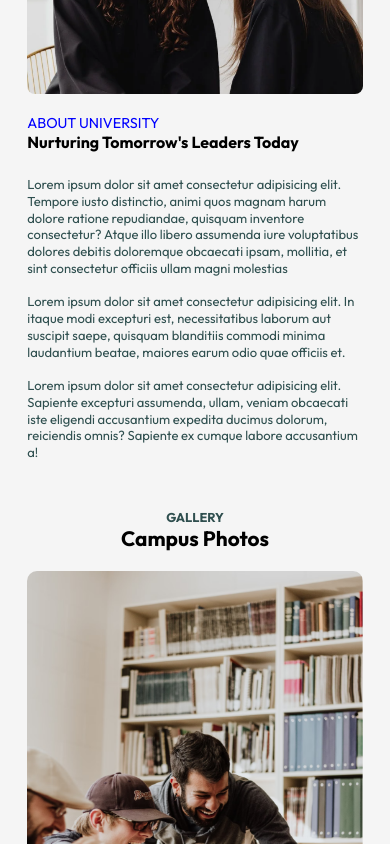
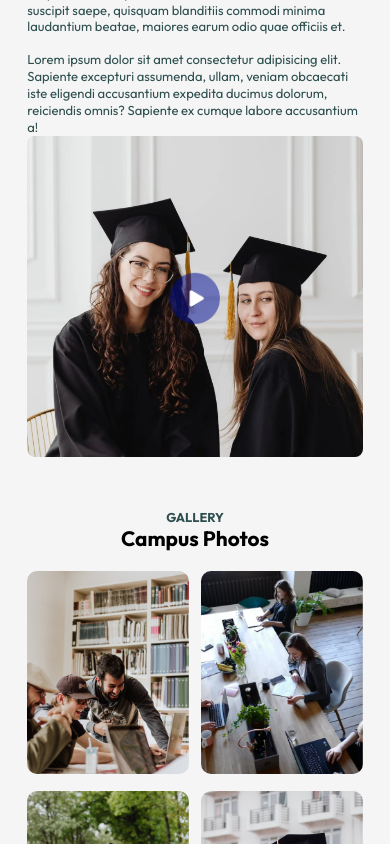
Before and after one commit to isaacmugwimi/College, a React (Vite) app in the folder College/: page / in a window 390 px wide. Shown: the part 2320-3164 px from the top of the page. Built offline with nearby package versions, Linux system fonts and the light colour scheme.

Commit message:
added a video and some stuffs

```diff
--- a/College/src/App.jsx
+++ b/College/src/App.jsx
@@ -1,3 +1,4 @@
+import { useState } from "react";
 import { About } from "./Component/About/About.jsx";
 import { Campus } from "./Component/Campus/Campus.jsx";
 import { Contact } from "./Component/Contact/Contact.jsx";
@@ -8,7 +9,9 @@ import Programs from "./Component/Programs/Programs.jsx";
 // import { Testimonials } from "./Component/Testimonials/Testimonials.jsx";
 import { Testimonials2 } from "./Component/Testimonials/Testimonials2.jsx";
 import { Title } from "./Component/Title/Title.jsx";
+import { VideoPlayer } from "./Component/VideoPlayer/VideoPlayer.jsx";
 const App = () => {
+  const [playState, setPlayState] =useState(false)
   return (
     <div>
       <Navbar />
@@ -18,7 +21,7 @@ const App = () => {
 
       <Title subTitle="our program" title="what we offer" />
       <Programs />
-      <About />
+      <About setPlayState={setPlayState}/>
       <Title subTitle="Gallery" title="Campus Photos" />
       <Campus />
       <Title subTitle="Testimonials" title="what students says" />
@@ -27,6 +30,7 @@ const App = () => {
       <Title subTitle="Contact Us" title="Get in touch" />
       <Contact />
       <Footer />
+      <VideoPlayer playState={playState} setPlayState={setPlayState}/>
     </div>
   );
 };
--- a/College/src/Component/About/About.css
+++ b/College/src/Component/About/About.css
@@ -68,22 +68,27 @@
 
 @media (max-width: 750px) {
   .about {
-    display: block;
+    flex-direction: column;
   }
-  .about-right > :nth-child(1){
+  .about-right > :nth-child(1) {
     font-size: 0.9rem;
     margin: 1rem 0 0 0;
   }
-  .about-right > :nth-child(2){
+  .about-right > :nth-child(2) {
     font-size: 1rem;
     margin-bottom: 0.5rem;
   }
   .about-right > :nth-child(3),
-.about-right > :nth-child(4),
-.about-right > :nth-child(5){
-  font-size: small;
-  padding-top: 1rem;
+  .about-right > :nth-child(4),
+  .about-right > :nth-child(5) {
+    font-size: small;
+    padding-top: 1rem;
+  }
+  .about-left {
+    order: 2;
+    flex-basis: 100%;
+  }
+  .about-right {
+    flex-basis: 100%;
+  }
 }
-
-
-}
--- a/College/src/Component/About/About.jsx
+++ b/College/src/Component/About/About.jsx
@@ -1,15 +1,16 @@
 import about_img from "../../assets/about.png";
 import play_icon from "../../assets/play-icon.png";
 import "./About.css";
+import PropTypes from "prop-types";
 
-export const About = () => {
+export const About = ({ setPlayState }) => {
+  const playVideo = () => {setPlayState(true)};
   return (
     <div className="about nav-container">
       <div className="about-left">
-        <img src={about_img} alt="" className="image1" />
+        <img src={about_img} alt="" className="image1" onClick={playVideo} />
 
-          <img src={play_icon} alt="" className="image2" />
-
+        <img src={play_icon} alt="" className="image2" onClick={playVideo} />
       </div>
       <div className="about-right">
         <span>About university</span>
@@ -38,3 +39,6 @@ export const About = () => {
     </div>
   );
 };
+About.propTypes = {
+  setPlayState: PropTypes.bool,
+};
--- a/College/src/Component/Campus/Campus.css
+++ b/College/src/Component/Campus/Campus.css
@@ -46,15 +46,15 @@
 }
 @media (max-width: 750px) {
   .campus-images{
-    display: block;
+    display: grid;
+   grid-template-columns: repeat(2, 1fr);
+   gap: 0.8rem;
 
   }
-  .images-container{
-    margin-bottom: 1.4rem;
-  }
-  .images-container > img{
+
+  /* .images-container > img{
    max-height: 47vh;
-  }
+  } */
   .campus > button {
     padding: 1%;
     margin-top: 0%;
--- a/College/src/Component/Navbar/Navbar.css
+++ b/College/src/Component/Navbar/Navbar.css
@@ -25,11 +25,11 @@ nav > ul > li {
   list-style-type: none;
   align-items: center;
   font-size: 1.7rem;
-  border-bottom: 2px solid transparent;
+  border-bottom: 1px solid transparent;
 }
 
 ul > li:hover {
-  border-bottom: 2px solid red;
+  border-bottom: 1px solid white;
 }
 
 .dark-nav {
@@ -43,7 +43,7 @@ ul > li:hover {
   .nav-logo {
     width: 7rem;
   }
-  nav{
+  nav {
     padding-top: 0.3rem;
   }
 
@@ -53,8 +53,6 @@ ul > li:hover {
   nav > ul > li {
     display: block;
     margin: 5px 10px;
-
-
   }
   /* .nav-logo {
     align-self: self-start;
@@ -70,7 +68,7 @@ ul > li:hover {
     padding-top: 5%;
   }
   .hamburger-icon {
-    width: 2.0rem;
+    width: 2rem;
     z-index: 99;
   }
 }
--- /dev/null
+++ b/College/src/Component/VideoPlayer/VideoPlayer.css
@@ -0,0 +1,23 @@
+.video-player {
+  position: fixed;
+  top: 0;
+  left: 0;
+  width: 100%;
+  height: 100%;
+  background: rgba(0, 0, 0, 0.9);
+  z-index: 110;
+  display: flex;
+  align-items: center;
+  justify-content: center;
+}
+
+.video-player video {
+  width: 96%;
+  max-width: 900px;
+  height: auto;
+  border: 2px solid white;
+}
+
+.hide {
+    display: none;
+}
--- /dev/null
+++ b/College/src/Component/VideoPlayer/VideoPlayer.jsx
@@ -0,0 +1,23 @@
+import "./VideoPlayer.css";
+import video from "../../assets/video1.mp4";
+import { useRef } from "react";
+import PropTypes from "prop-types"
+export const VideoPlayer = ({playState, setPlayState}) => {
+  const player = useRef(null)
+
+  const closePlayer=(ev)=>{
+    if(ev.target===player.current){
+        setPlayState(false)
+    }
+  }
+    return (
+    <div className={`video-player ${playState? "": "hide"}` } ref={player} onClick={closePlayer}>
+      <video src={video} muted autoPlay controls></video>
+    </div>
+  );
+};
+
+VideoPlayer.propTypes=   {
+    playState:PropTypes.string,
+    setPlayState:PropTypes.bool,
+}
```
Also changed, not shown: 1 other file (tests, documents, lock files or other folders).
